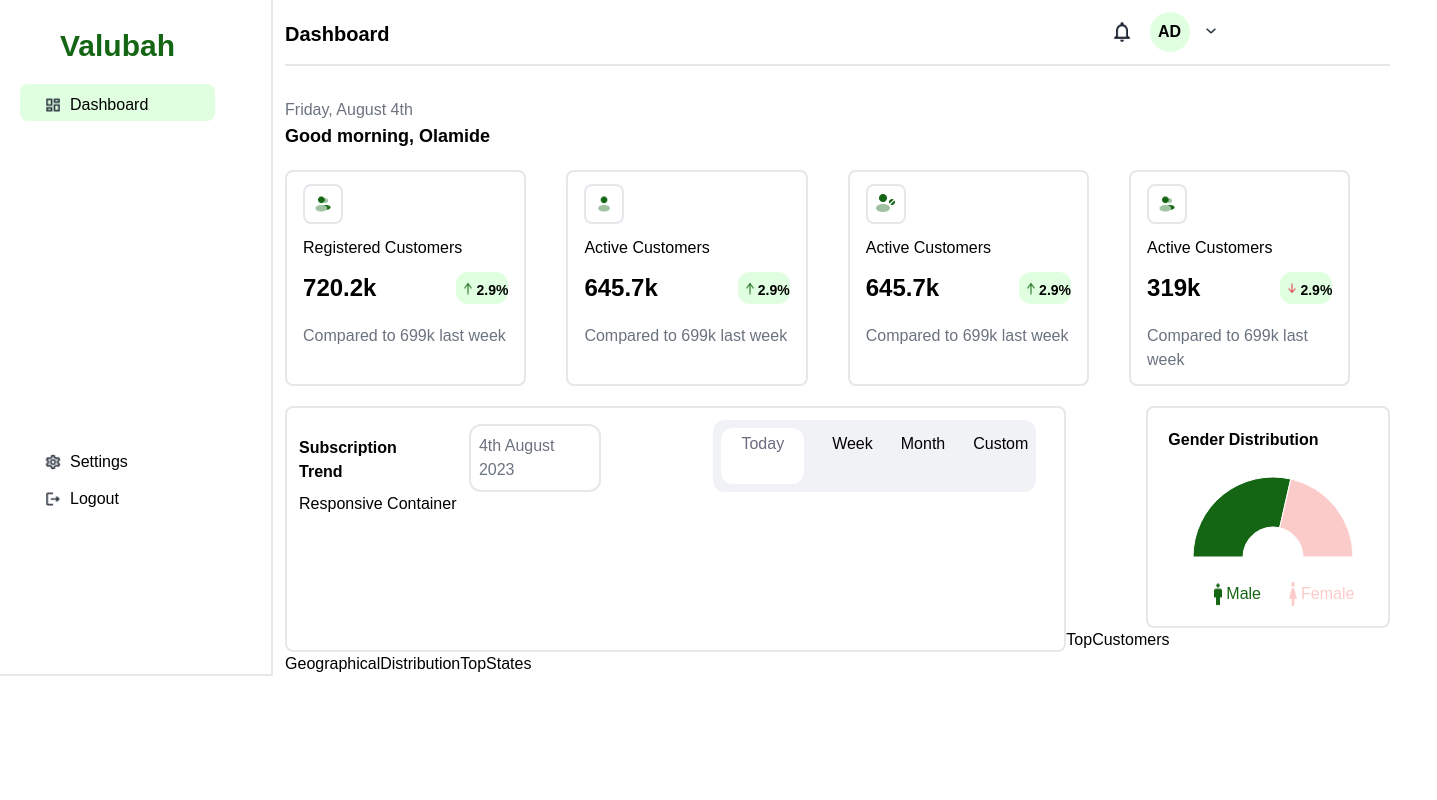
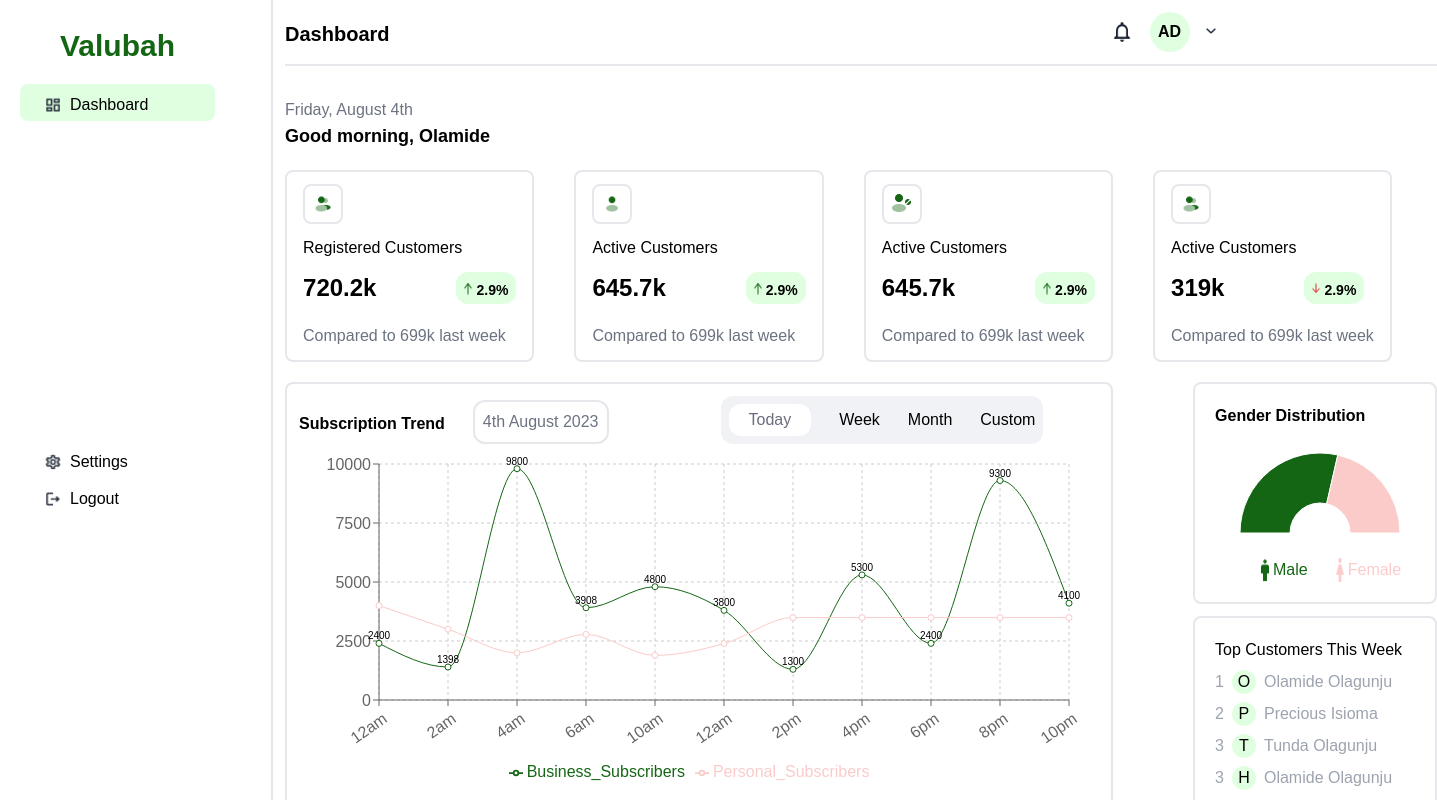
Before and after one commit to igudy/admin-panel, a React (Vite) app: page / in a window 1280 px wide. Shown: the top 800 px of the page, 1437 px wide, since content can reach past the window. Built offline with nearby package versions, Linux system fonts and the light colour scheme.

Commit message:
Line chart added

```diff
--- a/src/components/SubscriptionTrend.jsx
+++ b/src/components/SubscriptionTrend.jsx
@@ -7,11 +7,33 @@ import {
   CartesianGrid,
   Tooltip,
   Legend,
-  ResponsiveContainer,
 } from "recharts";
 import { lineChartData } from "../data/data";
 
 const SubscriptionTrend = () => {
+  // Functional component for CustomizedLabel
+  const CustomizedLabel = ({ x, y, stroke, value }) => (
+    <text x={x} y={y} dy={-4} fill={stroke} fontSize={10} textAnchor="middle">
+      {value}
+    </text>
+  );
+
+  // Functional component for CustomizedAxisTick
+  const CustomizedAxisTick = ({ x, y, stroke, payload }) => (
+    <g transform={`translate(${x},${y})`}>
+      <text
+        x={0}
+        y={0}
+        dy={16}
+        textAnchor="end"
+        fill="#666"
+        transform="rotate(-35)"
+      >
+        {payload.value}
+      </text>
+    </g>
+  );
+
   return (
     <>
       <div className="flex flex-col rounded-lg border-2 p-3">
@@ -34,33 +56,34 @@ const SubscriptionTrend = () => {
 
         {/* Graph */}
         <div>
-          <h1>Responsive Container</h1>
-          {/* <ResponsiveContainer width="100%" height="100%">
           <LineChart
-              width={20}
-              height={30}
+            width={800}
+            height={350}
             data={lineChartData}
             margin={{
-                top: 5,
+              top: 20,
               right: 30,
               left: 20,
-                bottom: 5,
+              bottom: 10,
             }}
           >
             <CartesianGrid strokeDasharray="3 3" />
-              <XAxis dataKey="time" />
+            <XAxis dataKey="name" height={60} tick={<CustomizedAxisTick />} />
             <YAxis />
             <Tooltip />
             <Legend />
             <Line
               type="monotone"
-                dataKey="count"
-                stroke="#82ca9d" // Green color for Personal_subscribers
-                activeDot={{ r: 8 }}
-                name="Subscriber Count"
+              dataKey="Business_Subscribers"
+              stroke="#146614"
+              label={<CustomizedLabel />}
+            />
+            <Line
+              type="monotone"
+              dataKey="Personal_Subscribers"
+              stroke="#FBCBC9"
             />
           </LineChart>
-          </ResponsiveContainer> */}
         </div>
       </div>
     </>
--- a/src/components/TopCustomers.jsx
+++ b/src/components/TopCustomers.jsx
@@ -1,9 +1,25 @@
-import React from 'react'
+import React from "react";
+import { topCustomers } from "../data/data";
 
 const TopCustomers = () => {
   return (
-    <div>TopCustomers</div>
-  )
-}
+    <div className="border-2 rounded-lg ml-20 p-5 mt-3">
+      <p>Top Customers This Week</p>
+      <div>
+        {topCustomers.map((topCustomer) => (
+          <div key={topCustomer.id} className="flex gap-2 my-2">
+            <div className="text-gray-400">{topCustomer.id}</div>
+            <div className="bg-[#E0FFE0] w-6 h-6 rounded-full">
+              <p className="text-center justify-center">
+                {topCustomer.initials}
+              </p>
+            </div>
+            <div className="text-gray-400">{topCustomer.name}</div>
+          </div>
+        ))}
+      </div>
+    </div>
+  );
+};
 
-export default TopCustomers
+export default TopCustomers;
--- a/src/data/data.jsx
+++ b/src/data/data.jsx
@@ -55,12 +55,12 @@ export const topCustomers = [
     name: "Precious Isioma",
   },
   {
-    id: 1,
+    id: 3,
     initials: "T",
     name: "Tunda Olagunju",
   },
   {
-    id: 1,
+    id: 3,
     initials: "H",
     name: "Olamide Olagunju",
   },
@@ -68,30 +68,71 @@ export const topCustomers = [
 
 export const lineChartData = [
   {
-    time: "12am",
-    k: "1k",
-    category: "Personal_subscribers",
-    count: 4000,
+    name: "12am",
+    Personal_Subscribers: 4000,
+    Business_Subscribers: 2400,
+    amt: 2400,
   },
   {
-    time: "12am",
-    k: "1k",
-    category: "Business_subscribers",
-    count: 2400,
+    name: "2am",
+    Personal_Subscribers: 3000,
+    Business_Subscribers: 1398,
+    amt: 2210,
   },
   {
-    time: "3am",
-    k: "5k",
-    category: "Personal_subscribers",
-    count: 3000,
+    name: "4am",
+    Personal_Subscribers: 2000,
+    Business_Subscribers: 9800,
+    amt: 2290,
   },
   {
-    time: "3am",
-    k: "5k",
-    category: "Business_subscribers",
-    count: 1398,
+    name: "6am",
+    Personal_Subscribers: 2780,
+    Business_Subscribers: 3908,
+    amt: 2000,
   },
-  // Add more data points for other times and "k" values
+  {
+    name: "10am",
+    Personal_Subscribers: 1890,
+    Business_Subscribers: 4800,
+    amt: 2181,
+  },
+  {
+    name: "12am",
+    Personal_Subscribers: 2390,
+    Business_Subscribers: 3800,
+    amt: 2500,
+  },
+  {
+    name: "2pm",
+    Personal_Subscribers: 3490,
+    Business_Subscribers: 1300,
+    amt: 2800,
+  },
+  {
+    name: "4pm",
+    Personal_Subscribers: 3490,
+    Business_Subscribers: 5300,
+    amt: 5100,
+  },
+  {
+    name: "6pm",
+    Personal_Subscribers: 3490,
+    Business_Subscribers: 2400,
+    amt: 1100,
+  },
+  {
+    name: "8pm",
+    Personal_Subscribers: 3490,
+    Business_Subscribers: 9300,
+    amt: 9100,
+  },
+  {
+    name: "10pm",
+    Personal_Subscribers: 3490,
+    Business_Subscribers: 4100,
+    amt: 3700,
+  },
 ];
 
 export const genderData = [
```
Also changed, not shown: src/components/TopStates.jsx (+4 -6 lines). Lines whose indentation alone changed are shown as unchanged.
